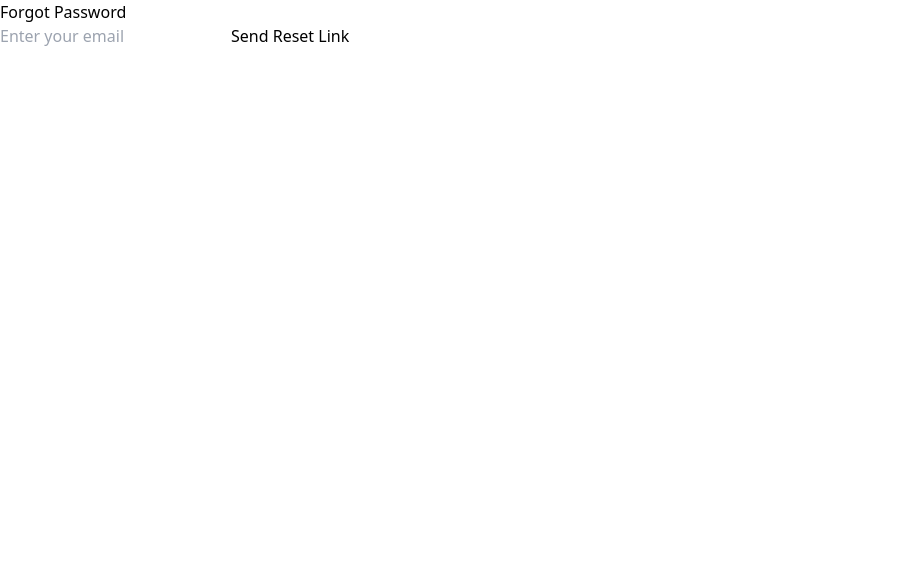
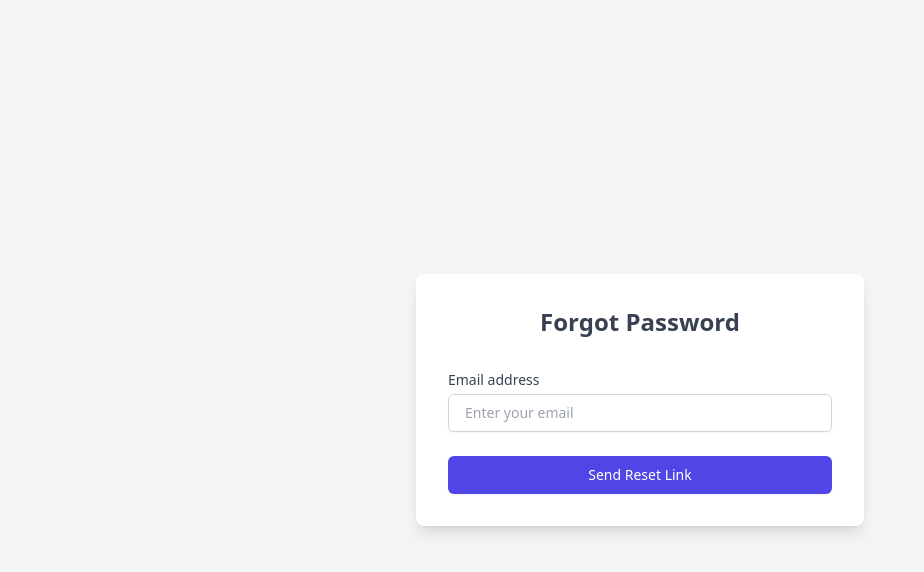
Before and after one commit to sharif2552/Elearning_React, a React (Create React App) app: page /forget-password in a window 1280 px wide. Shown: the top 572 px of the page, without its empty margins (0-924 px from the left). Built offline with nearby package versions, Linux system fonts and the light colour scheme.

Commit message:
chore: Update password reset forms UI

```diff
--- a/src/pages/PasswordResetForm.jsx
+++ b/src/pages/PasswordResetForm.jsx
@@ -1,5 +1,3 @@
-// ForgetPassword.js
-
 import React, { useState } from "react";
 import axios from "axios";
 
@@ -20,19 +18,34 @@
   };
 
   return (
+    <div className="flex items-center justify-center min-h-screen bg-gray-100">
+      <div className="w-full max-w-md p-8 space-y-8 bg-white rounded-lg shadow-lg">
+        <h2 className="text-2xl font-bold text-center text-gray-700">Forgot Password</h2>
+        <form onSubmit={handleSubmit} className="space-y-6">
           <div>
-      <h2>Forgot Password</h2>
-      <form onSubmit={handleSubmit}>
+            <label htmlFor="email" className="block text-sm font-medium text-gray-700">Email address</label>
             <input
+              id="email"
+              name="email"
               type="email"
               value={email}
               onChange={(e) => setEmail(e.target.value)}
+              required
+              className="block w-full px-4 py-2 mt-1 border border-gray-300 rounded-md shadow-sm focus:ring-indigo-500 focus:border-indigo-500 sm:text-sm"
               placeholder="Enter your email"
-          required
             />
-        <button type="submit">Send Reset Link</button>
+          </div>
+          <button
+            type="submit"
+            className="w-full px-4 py-2 text-sm font-medium text-white bg-indigo-600 border border-transparent rounded-md shadow-sm hover:bg-indigo-700 focus:outline-none focus:ring-2 focus:ring-offset-2 focus:ring-indigo-500"
+          >
+            Send Reset Link
+          </button>
         </form>
-      {message && <p>{message}</p>}
+        {message && (
+          <p className="mt-2 text-center text-sm text-gray-600">{message}</p>
+        )}
+      </div>
     </div>
   );
 }
--- a/src/pages/PasswordResetPage.jsx
+++ b/src/pages/PasswordResetPage.jsx
@@ -1,40 +1,65 @@
-// ResetPassword.js
-
-import React, { useState } from 'react';
-import axios from 'axios';
-import { useParams, useNavigate } from 'react-router-dom';
+import React, { useState } from "react";
+import axios from "axios";
+import { useParams, useNavigate } from "react-router-dom";
 
 export default function ResetPassword() {
   const { token } = useParams();
-  const [password, setPassword] = useState('');
-  const [message, setMessage] = useState('');
+  const [password, setPassword] = useState("");
+  const [message, setMessage] = useState("");
   const navigate = useNavigate();
 
   const handleSubmit = async (e) => {
     e.preventDefault();
     try {
-      await axios.post(`http://localhost:5000/api/auth/reset-password/${token}`, { password });
-      setMessage('Password reset successful');
-      navigate('/login');
+      await axios.post(
+        `http://localhost:5000/api/auth/reset-password/${token}`,
+        { password }
+      );
+      setMessage("Password reset successful");
+      setTimeout(() => {
+        navigate("/login");
+      }, 2000);
     } catch (error) {
-      setMessage('Error resetting password');
+      setMessage("Error resetting password");
     }
   };
 
   return (
+    <div className="flex items-center justify-center min-h-screen bg-gray-100">
+      <div className="w-full max-w-md p-8 space-y-8 bg-white rounded-lg shadow-lg">
+        <h2 className="text-2xl font-bold text-center text-gray-700">
+          Reset Password
+        </h2>
+        <form onSubmit={handleSubmit} className="space-y-6">
           <div>
-      <h2>Reset Password</h2>
-      <form onSubmit={handleSubmit}>
+            <label
+              htmlFor="password"
+              className="block text-sm font-medium text-gray-700"
+            >
+              New Password
+            </label>
             <input
+              id="password"
+              name="password"
               type="password"
               value={password}
               onChange={(e) => setPassword(e.target.value)}
+              required
+              className="block w-full px-4 py-2 mt-1 border border-gray-300 rounded-md shadow-sm focus:ring-indigo-500 focus:border-indigo-500 sm:text-sm"
               placeholder="Enter new password"
-          required
             />
-        <button type="submit">Reset Password</button>
+          </div>
+          <button
+            type="submit"
+            className="w-full px-4 py-2 text-sm font-medium text-white bg-indigo-600 border border-transparent rounded-md shadow-sm hover:bg-indigo-700 focus:outline-none focus:ring-2 focus:ring-offset-2 focus:ring-indigo-500"
+          >
+            Reset Password
+          </button>
         </form>
-      {message && <p>{message}</p>}
+        {message && (
+          <p className="mt-2 text-center text-sm text-gray-600">{message}</p>
+        )}
+      </div>
     </div>
   );
 }
```
Lines whose indentation alone changed are shown as unchanged.
